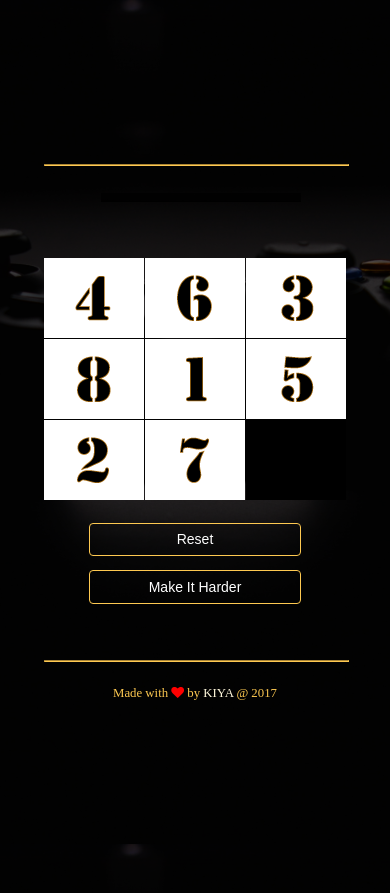
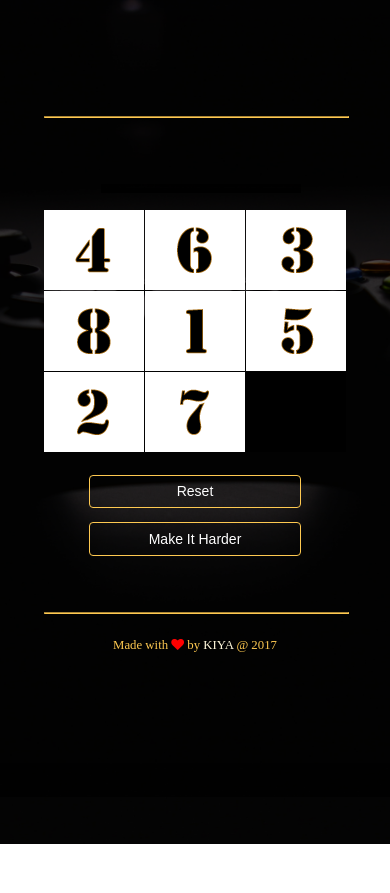
Before and after one commit to kiyaGu/Number-Puzzel, a website: page public/index.html in a window 390 px wide. After the commit the page ends 844 px from the top, so only its background shows below. Drawn offline with nearby package versions, Linux system fonts and the light colour scheme.

Commit message:
modified the padding for small screens

```diff
--- a/public/css/style.css
+++ b/public/css/style.css
@@ -2,7 +2,7 @@ body {
     height: 100vh;
     width: 100vw;
     font-size: 16px;
-    background: linear-gradient(to bottom, rgba(0, 0, 0, 0), rgba(0, 0, 0, 0)), url(../images/puzzel2.jpg) repeat center center fixed;
+    background: linear-gradient(to bottom, rgba(0, 0, 0, 0), rgba(0, 0, 0, 0)), url(../images/puzzel2.jpg) no-repeat center center fixed;
     -webkit-background-size: cover;
     -moz-background-size: cover;
     -o-background-size: cover;
@@ -221,7 +221,7 @@ hr {
 @media screen and (max-width:768px) {
 /* ========= more game =========== */
     #more-game-container {
-        padding: 3em 1.5em;
+        padding: 0 1.5em;
     }
     #game-wrapper {
         margin-top: 1em;
```
